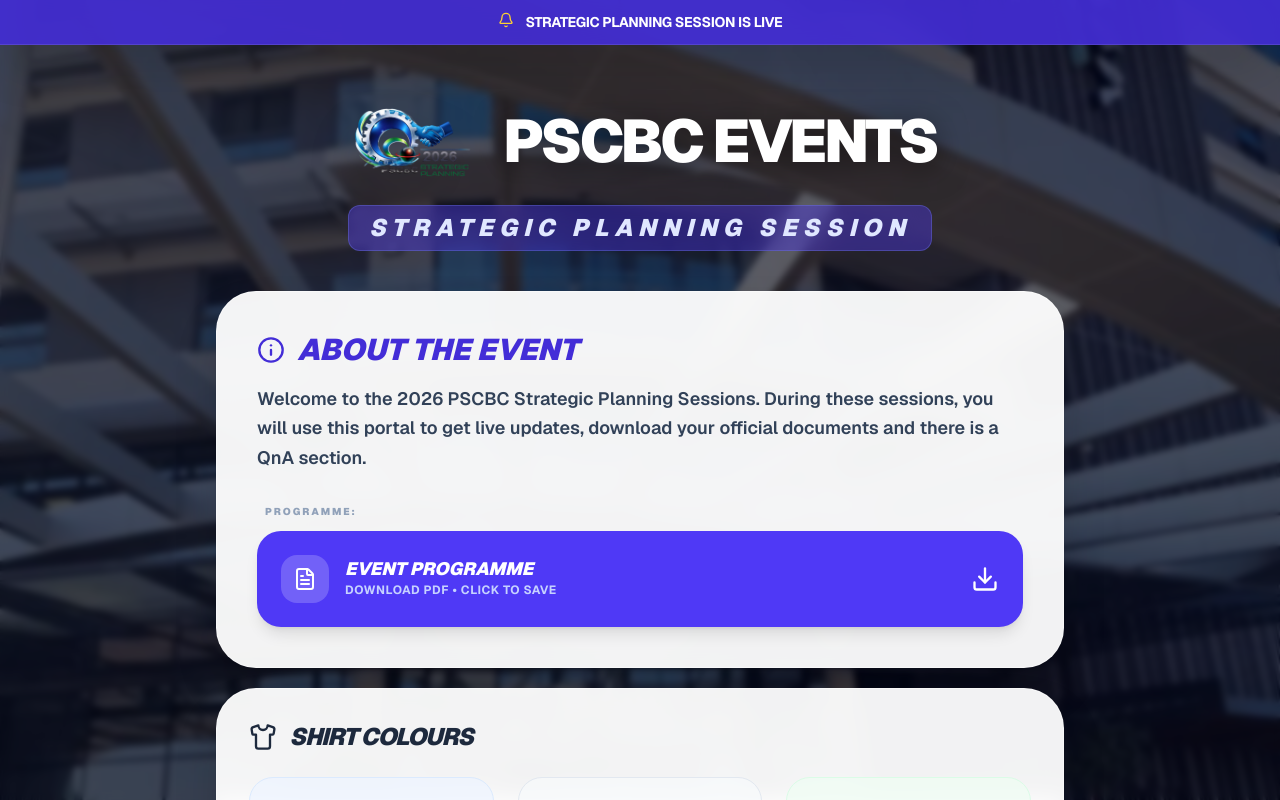
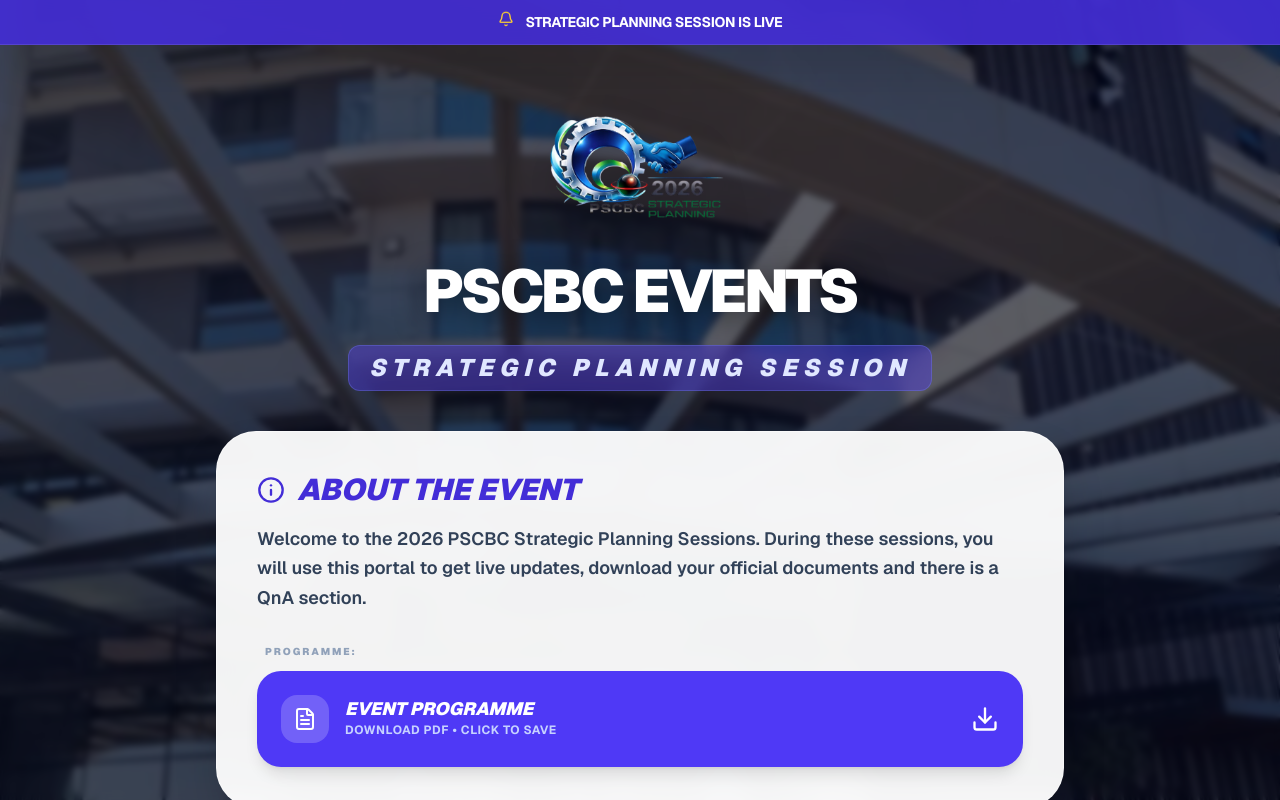
Before and after one commit to viwemakapela2005/strat-planning, a Next.js app: page / in a window 1280 px wide. Shown: the top 800 px of the page. Built offline with nearby package versions, Linux system fonts and the light colour scheme.

Commit message:
PSCBC Final Event Build

```diff
--- a/app/page.tsx
+++ b/app/page.tsx
@@ -65,13 +65,14 @@
 
         <main className="max-w-4xl mx-auto px-4 md:px-6 mt-8 md:mt-12">
 
-          {/* HEADER SECTION */}
-          <header className="mb-10 text-center flex flex-col items-center justify-center gap-4">
-            <div className="flex items-center justify-center gap-4 flex-wrap">
+          {/* FIXED HEADER SECTION */}
+          <header className="mb-10 text-center flex flex-col items-center justify-center gap-6">
+            <div className="flex flex-col items-center justify-center gap-6">
               <img
                 src="/logo.png"
                 alt="Logo"
-                className="h-16 md:h-24 w-auto drop-shadow-2xl object-contain"
+                /* Height increased 1.5x and stacked on top */
+                className="h-24 md:h-36 w-auto drop-shadow-2xl object-contain"
                 onError={(e) => {
                   const target = e.currentTarget as HTMLImageElement;
                   target.style.display = 'none';
@@ -150,7 +151,6 @@
 
             {/* 3. DROPDOWNS (DOCUMENTS & QA) */}
             <div className="space-y-4">
-
               {/* RESOURCE DOCUMENTS DROPDOWN */}
               <div className="overflow-hidden bg-white/95 rounded-3xl shadow-2xl">
                 <button
@@ -219,8 +219,8 @@
                   </div>
                 )}
               </div>
-            </div> {/* Closing space-y-4 Container */}
-          </div> {/* Closing space-y-5 Container */}
+            </div>
+          </div>
         </main>
       </div>
     </div>
```
